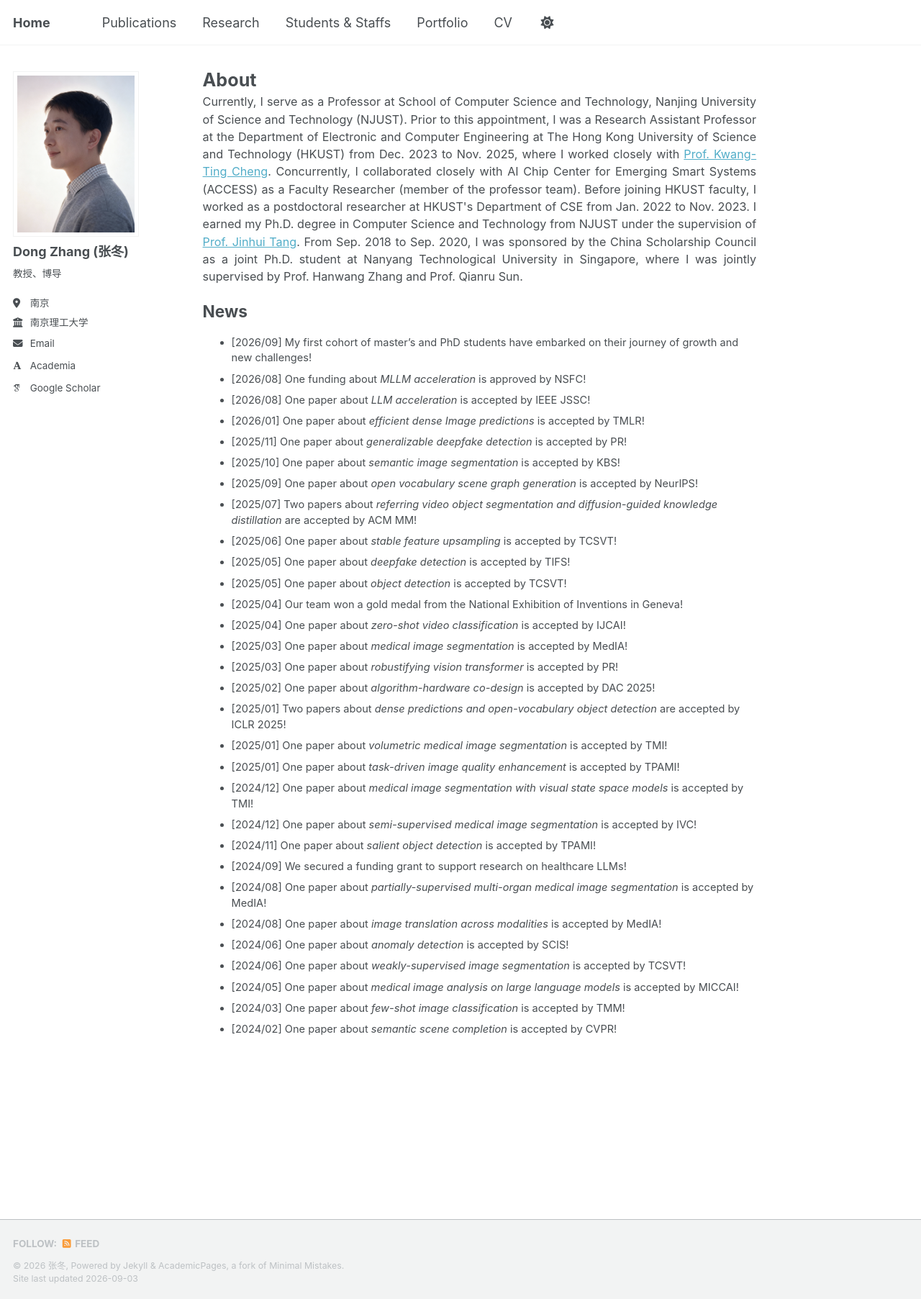
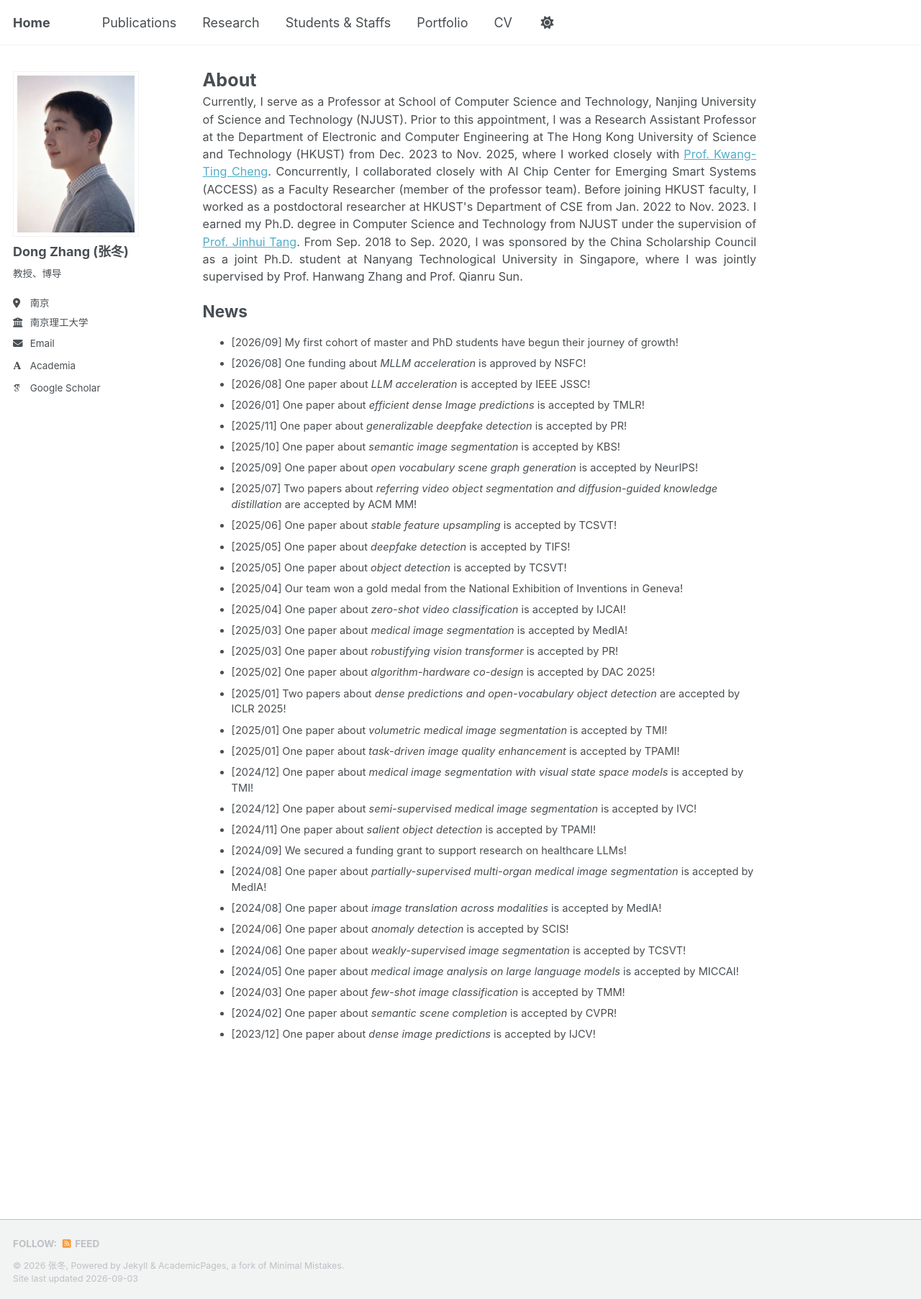
Before and after one commit to dongzhang89/dongzhang89.github.io, a Jekyll site: the page built from _pages/about.md, in a window 1280 px wide. Shown: the whole page at 72% size. Built offline with Jekyll 4.4.1, drawn with Linux system fonts in a browser that asks for light colours; some web fonts are replaced; a script that is not in the unit is left out.

Commit message:
Update about.md

```diff
--- a/_pages/about.md
+++ b/_pages/about.md
@@ -71,7 +71,7 @@ Currently, I serve as a Professor at School of Computer Science and Technology,
     <ul class="news-list">
         <li class="news-item">
             <span class="news-date">[2026/09]</span>
-            <span class="news-content">My first cohort of master’s and PhD students have embarked on their journey of growth and new challenges!</span>
+            <span class="news-content">My first cohort of master and PhD students have begun their journey of growth!</span>
         </li>
         <li class="news-item">
             <span class="news-date">[2026/08]</span>
```
